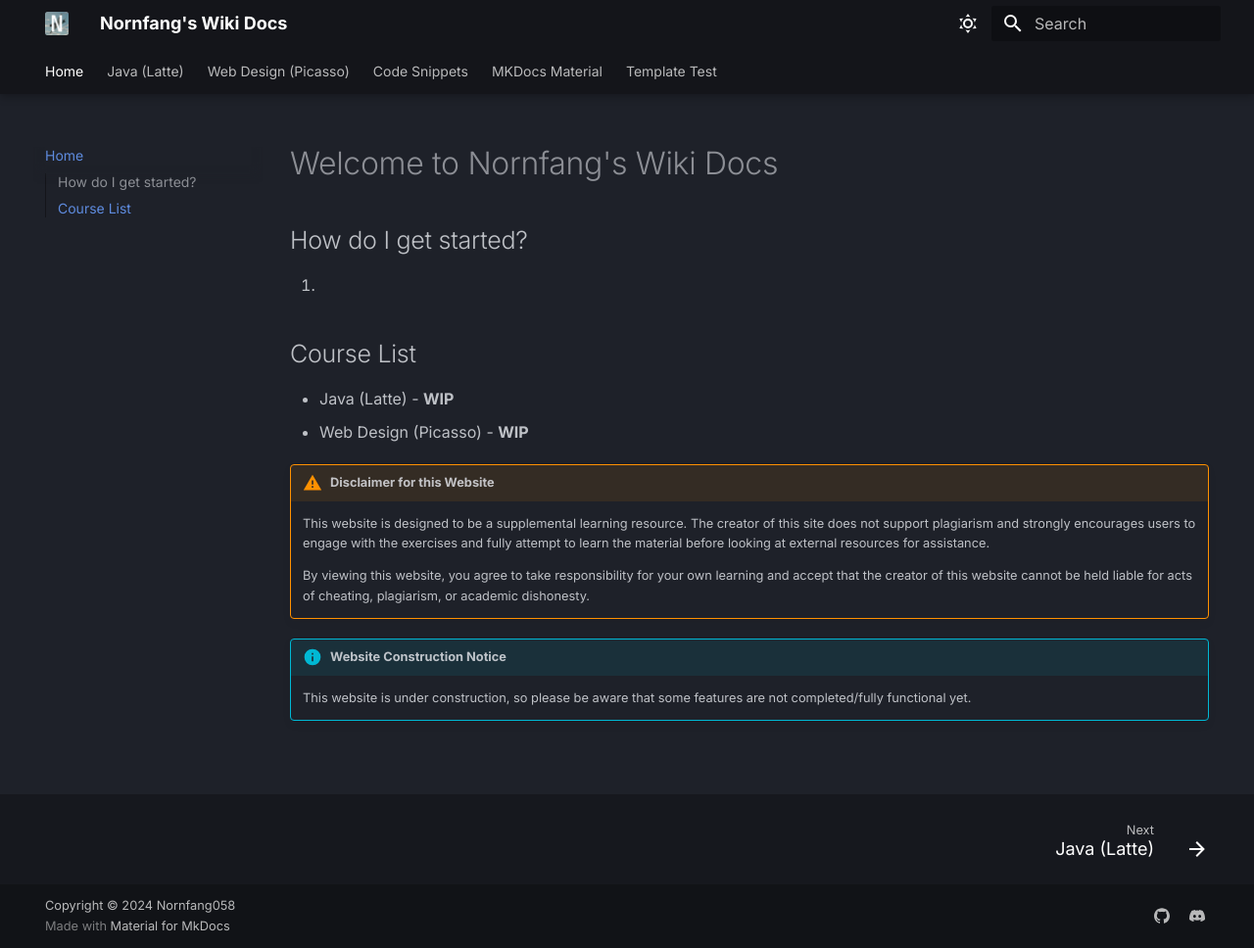
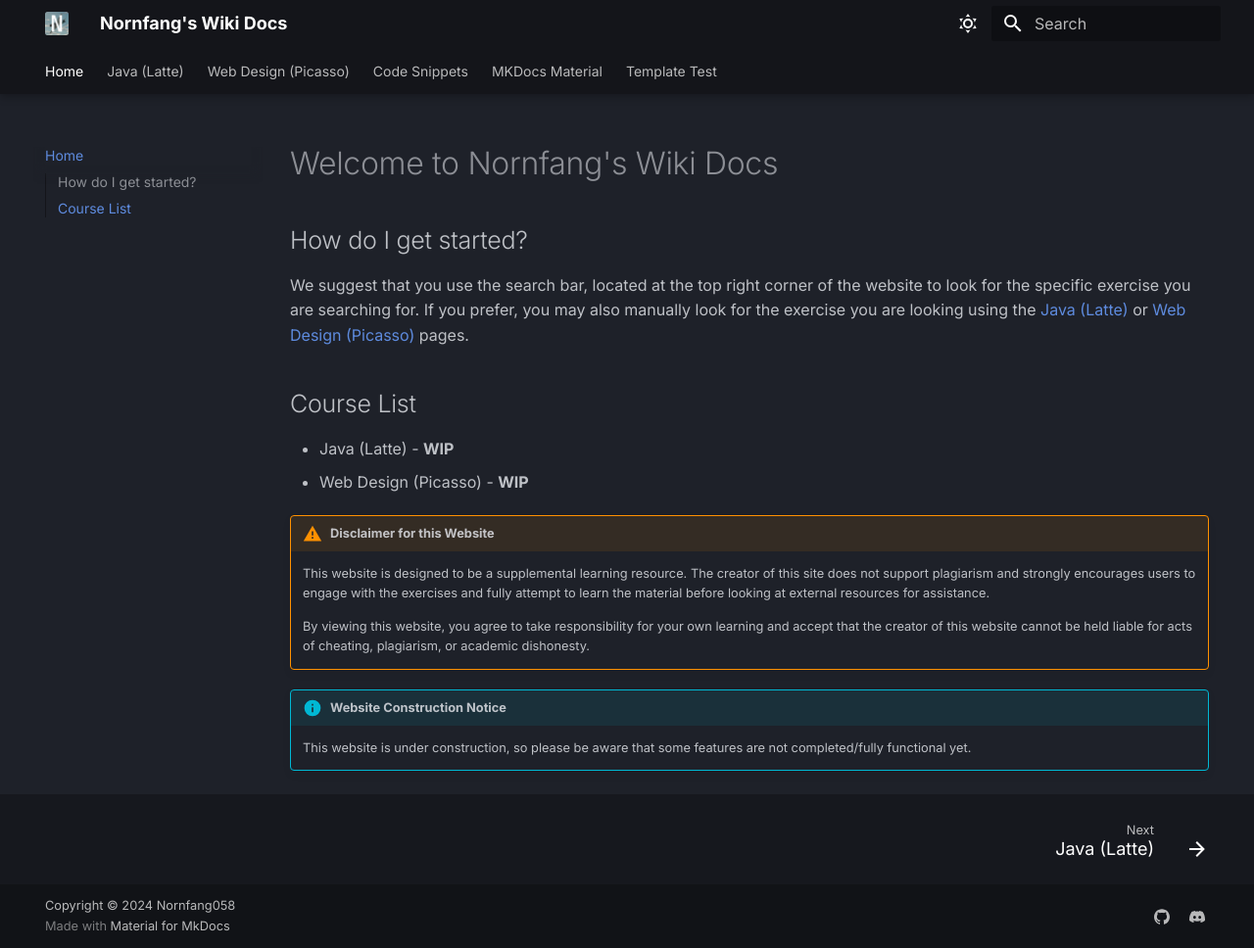
Before and after one commit to nornfang058/wiki-docs, an MkDocs documentation site: the page built from docs/index.md, in a window 1280 px wide and 968 px high. Shown: the whole window at 98% size. Built offline with MkDocs 1.6.1 and Material for MkDocs 9.7.7, drawn with Linux system fonts in a browser that asks for light colours.

Commit message:
Fixed file naming and updated homepage.

```diff
--- a/docs/index.md
+++ b/docs/index.md
@@ -1,7 +1,8 @@
 # Welcome to Nornfang's Wiki Docs
 
 ## How do I get started?
-1.
+We suggest that you use the search bar, located at the top right corner of the website to look for the specific exercise you are searching for.
+If you prefer, you may also manually look for the exercise you are looking using the [Java (Latte)](java-latte.md) or [Web Design (Picasso)](web-picasso.md) pages.
 
 ## Course List
 * Java (Latte) - **WIP**
```
Also changed, not shown: docs/web-picasso.md (+1 -1 lines).
